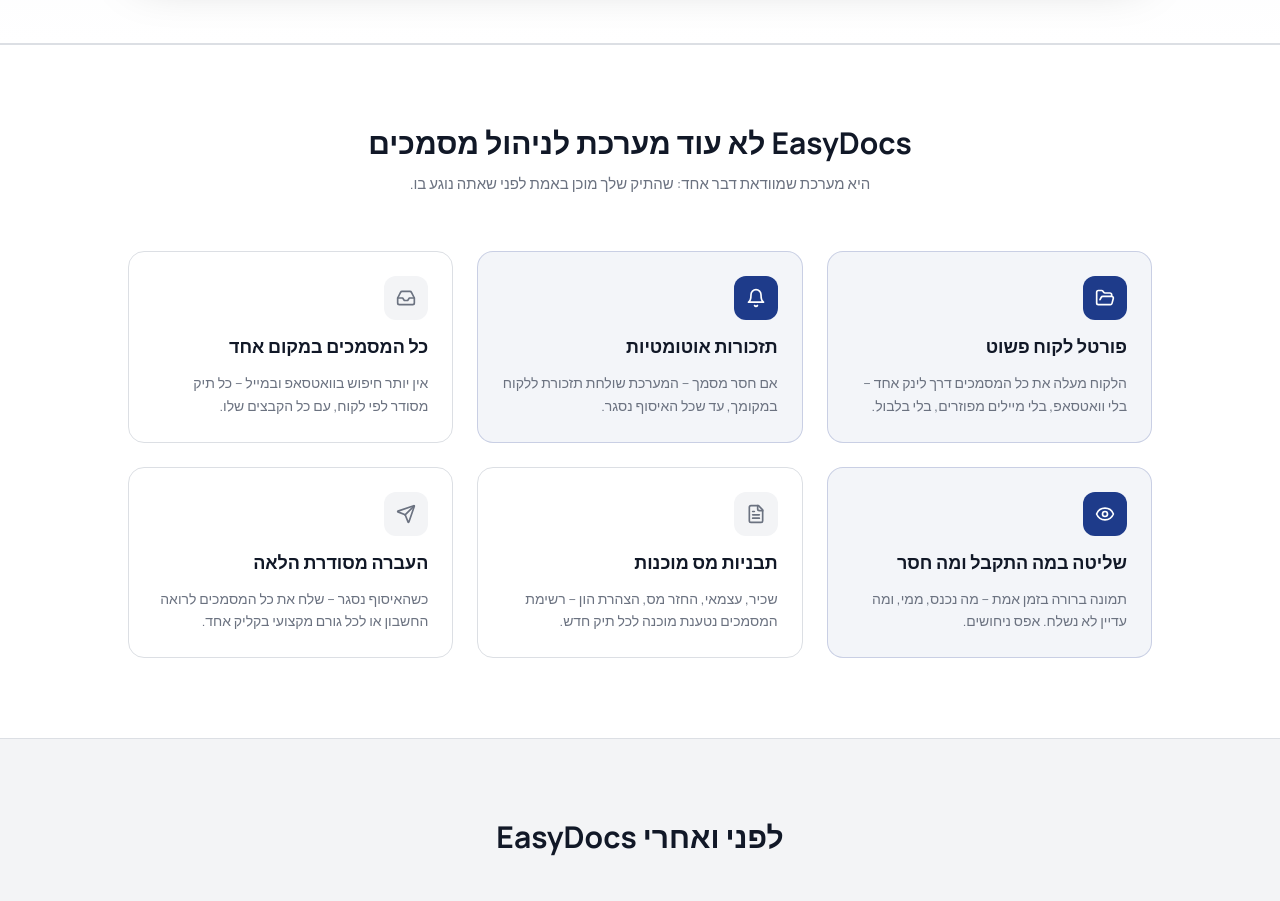
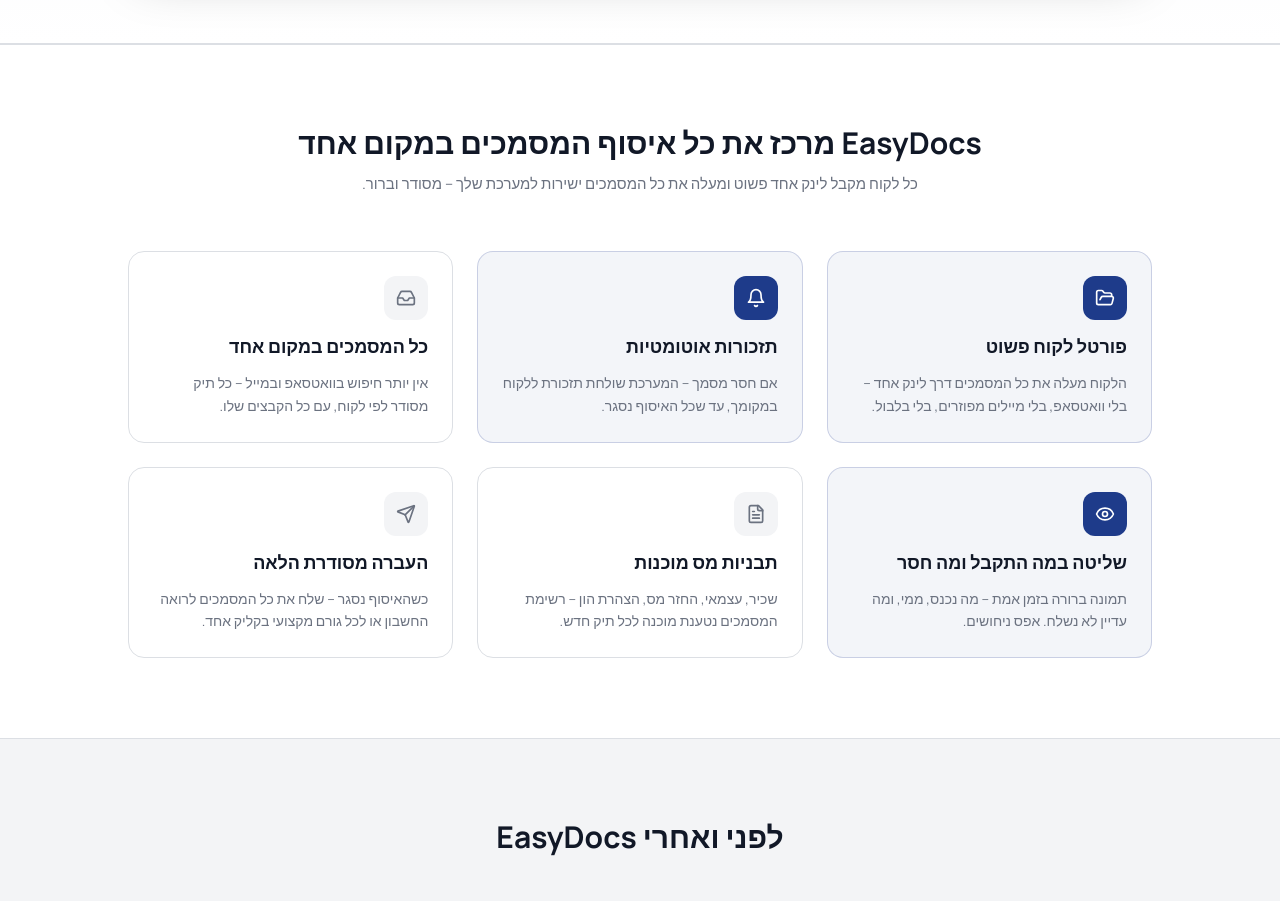
Before and after one commit to libbygel/easyDocs, a React (Vite) app: page /landing in a window 1280 px wide. Shown: the part 2280-3181 px from the top of the page. Built offline with nearby package versions, Linux system fonts and the light colour scheme; the HTML template or start-up script is replaced by a standard one.

Commit message:
Changes
Co-authored-by: dvorag-cloud <154791941+dvorag-cloud@users.noreply.github.com>

```diff
--- a/src/pages/LandingPage.tsx
+++ b/src/pages/LandingPage.tsx
@@ -188,9 +188,9 @@ export default function LandingPage() {
       <section id="features" className="py-20 px-4 bg-card border-y border-border">
         <div className="max-w-5xl mx-auto">
           <div className="text-center mb-14">
-            <h2 className="text-2xl sm:text-3xl font-bold">EasyDocs לא עוד מערכת לניהול מסמכים</h2>
+            <h2 className="text-2xl sm:text-3xl font-bold">EasyDocs מרכז את כל איסוף המסמכים במקום אחד</h2>
             <p className="text-muted-foreground mt-3 max-w-xl mx-auto">
-              היא מערכת שמוודאת דבר אחד: שהתיק שלך מוכן באמת לפני שאתה נוגע בו.
+              כל לקוח מקבל לינק אחד פשוט ומעלה את כל המסמכים ישירות למערכת שלך – מסודר וברור.
             </p>
           </div>
           <div className="grid sm:grid-cols-2 lg:grid-cols-3 gap-6">
```
